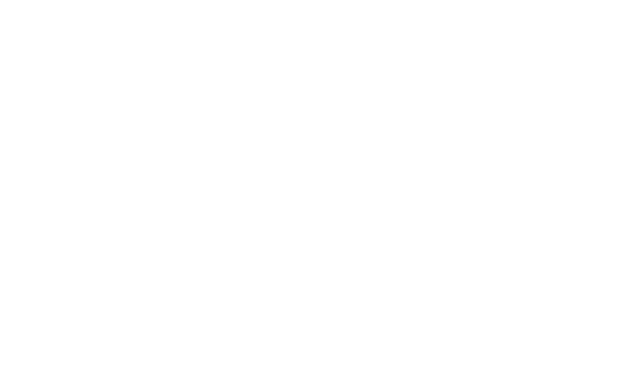
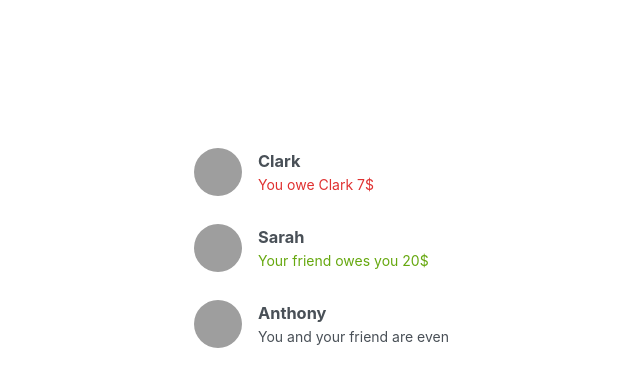
Before and after one commit to Gentachik/eat-n-split, a React (Create React App) app: page / in a window 1280 px wide. Shown: the top 386 px of the page, without its empty margins (48-688 px from the left). Built offline with nearby package versions, Linux system fonts and the light colour scheme; grey boxes are pictures that could not be loaded.

Commit message:
FriendList and Friend components

```diff
--- a/src/App.js
+++ b/src/App.js
@@ -1,3 +1,5 @@
+import {Friend} from "./Friend";
+
 const initialFriends = [
   {
     id: 118836,
@@ -20,5 +22,19 @@
 ];
 
 export default function App(){
-  return <div></div>
+  return (
+      <div className="app">
+        <div className="sidebar">
+          <FriendList></FriendList>
+        </div>
+      </div>);
 }
+
+function FriendList(){
+  const friends = initialFriends;
+ return <ul>
+   {friends.map(friend => (
+       <Friend friend={friend} key={friend.id}></Friend>
+   ))}
+ </ul>
+}
--- /dev/null
+++ b/src/Friend.js
@@ -0,0 +1,10 @@
+export function Friend({friend}) {
+    return <li>
+        <img src={friend.image} alt={friend.name} />
+        <h3>{friend.name}</h3>
+
+        {friend.balance < 0 && <p className='red'>You owe {friend.name} {Math.abs(friend.balance)}$</p>}
+        {friend.balance > 0 && <p className='green'>Your friend owes you {Math.abs(friend.balance)}$</p>}
+        {friend.balance === 0 && <p>You and your friend are even</p>}
+    </li>;
+}
```
